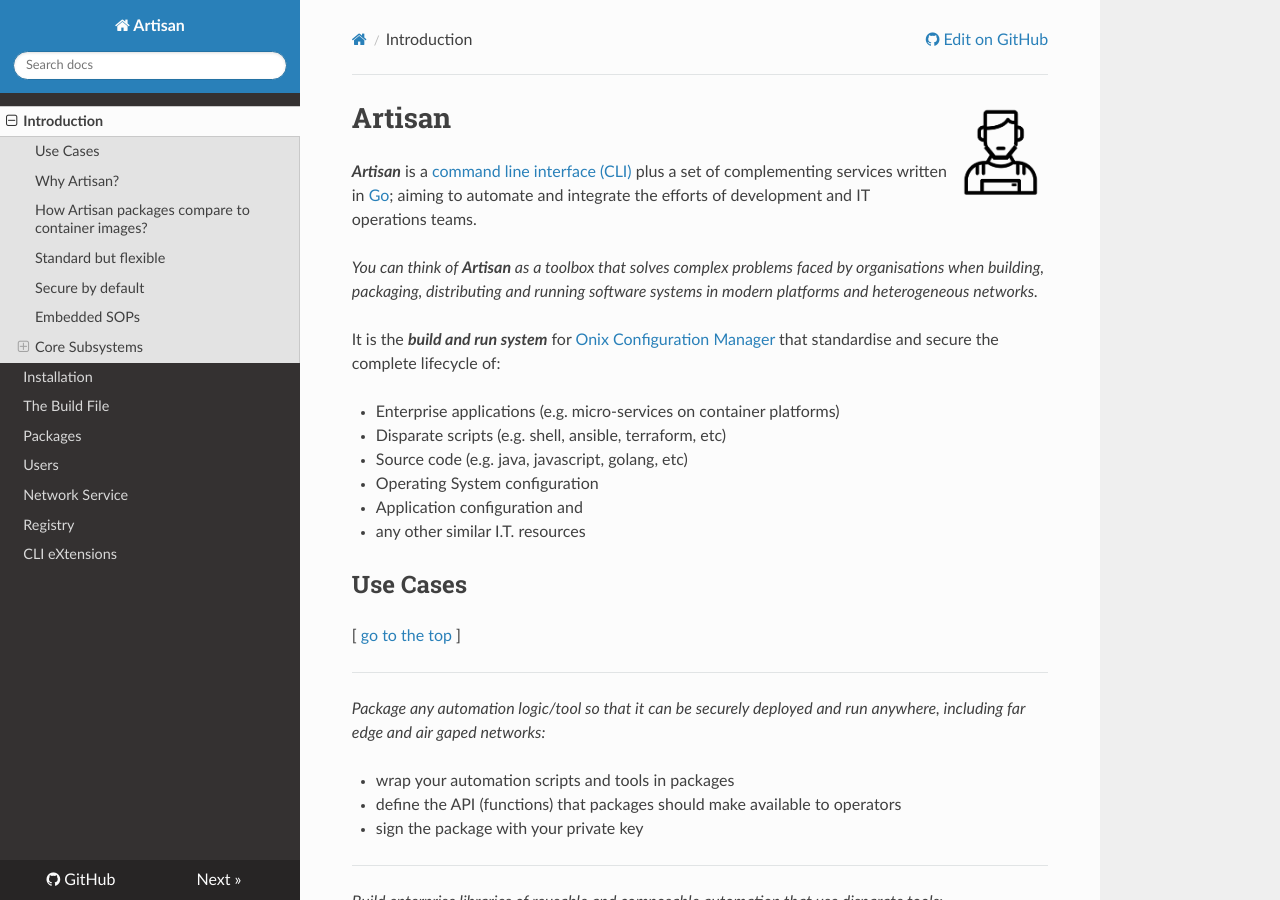
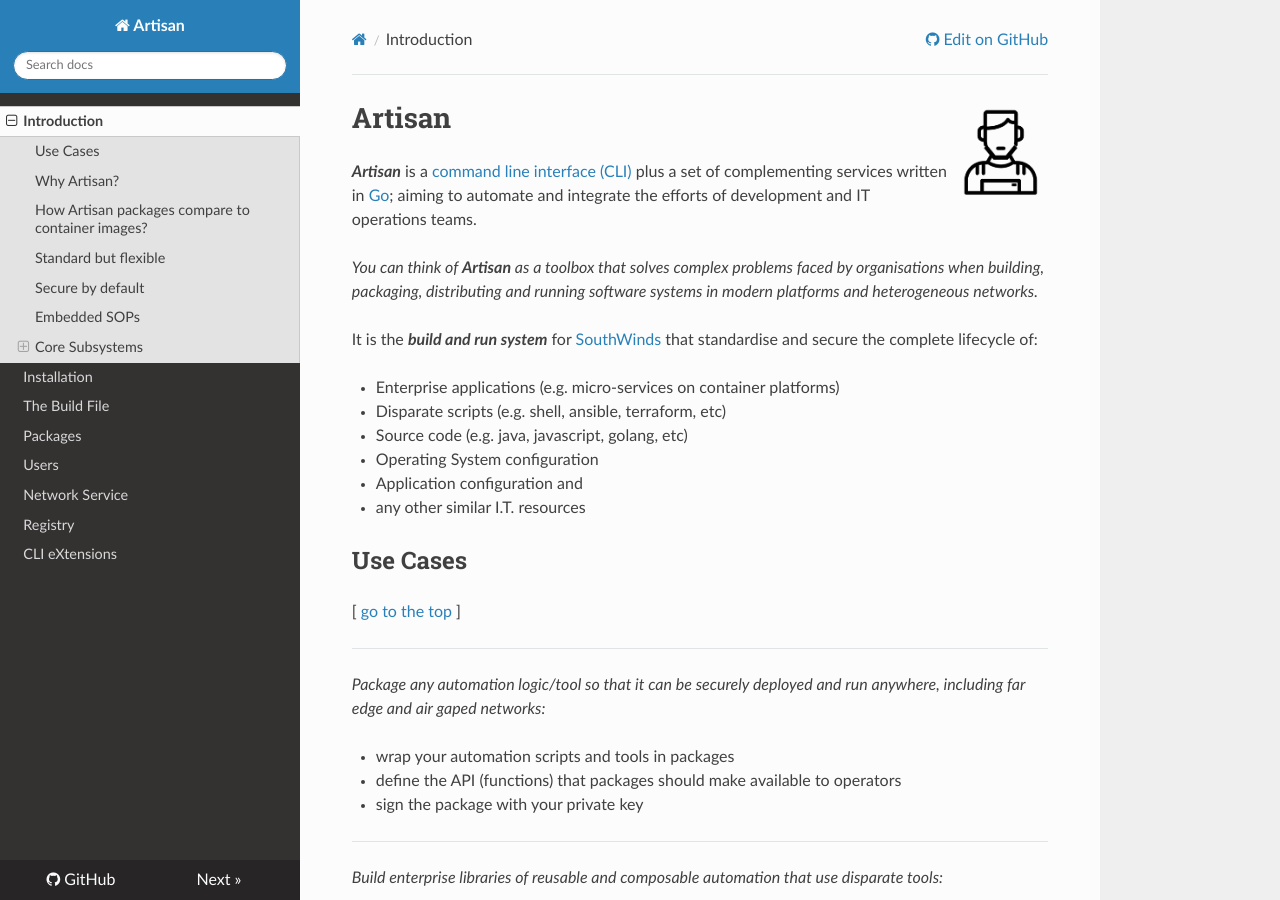
Before and after one commit to southwinds-io/artdocs, an MkDocs documentation site: the page built from docs/intro.md, in a window 1280 px wide and 900 px high. Built offline with MkDocs 1.6.1, drawn with Linux system fonts in a browser that asks for light colours; nearby versions of some CDN libraries.

Commit message:
use SouthWinds
only replaced  Onix Configuration Manager with SouthWinds. Both text and link.

```diff
--- a/docs/intro.md
+++ b/docs/intro.md
@@ -8,7 +8,7 @@ written in [Go](https://golang.org/); aiming to automate and integrate the effor
 _You can think of **Artisan** as a toolbox that solves complex problems faced by organisations when building, packaging,
 distributing and running software systems in modern platforms and heterogeneous networks._
 
-It is the _**build and run system**_ for [Onix Configuration Manager](https://onix.gatblau.org) that standardise and secure the complete lifecycle of:
+It is the _**build and run system**_ for [SouthWinds]([https://onix.gatblau.org](https://www.southwinds.io/)) that standardise and secure the complete lifecycle of:
 
 - Enterprise applications (e.g. micro-services on container platforms)
 - Disparate scripts (e.g. shell, ansible, terraform, etc)
```
